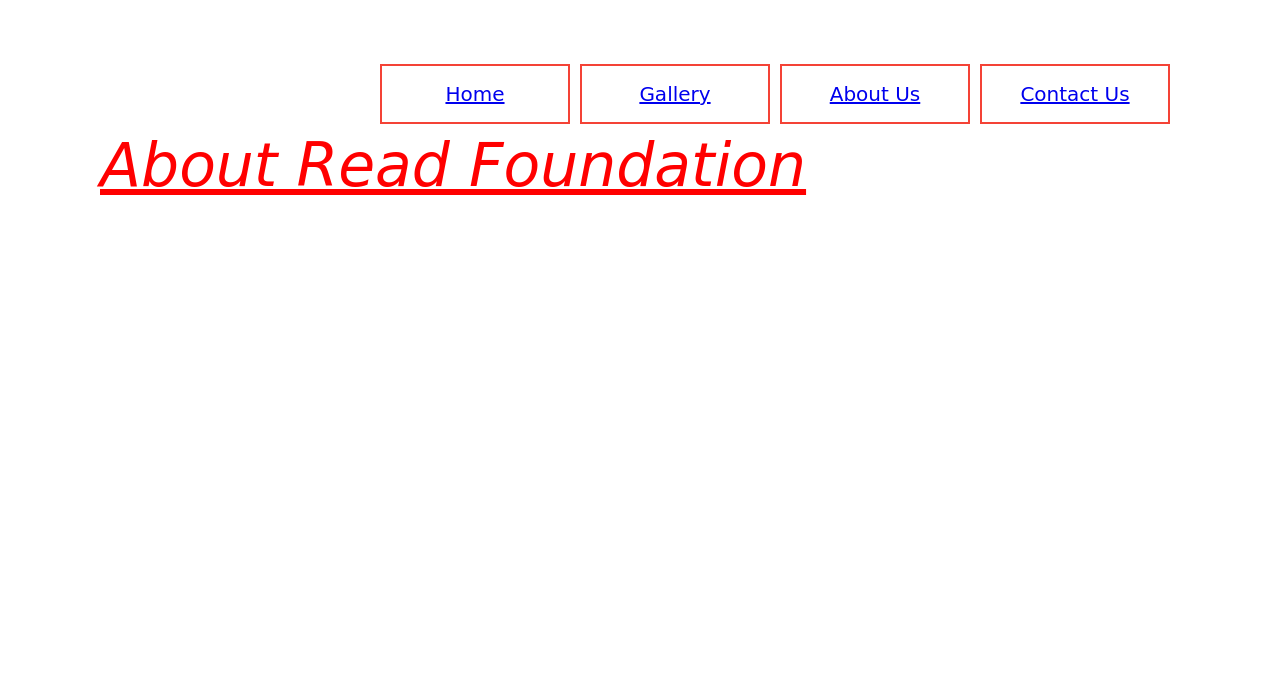
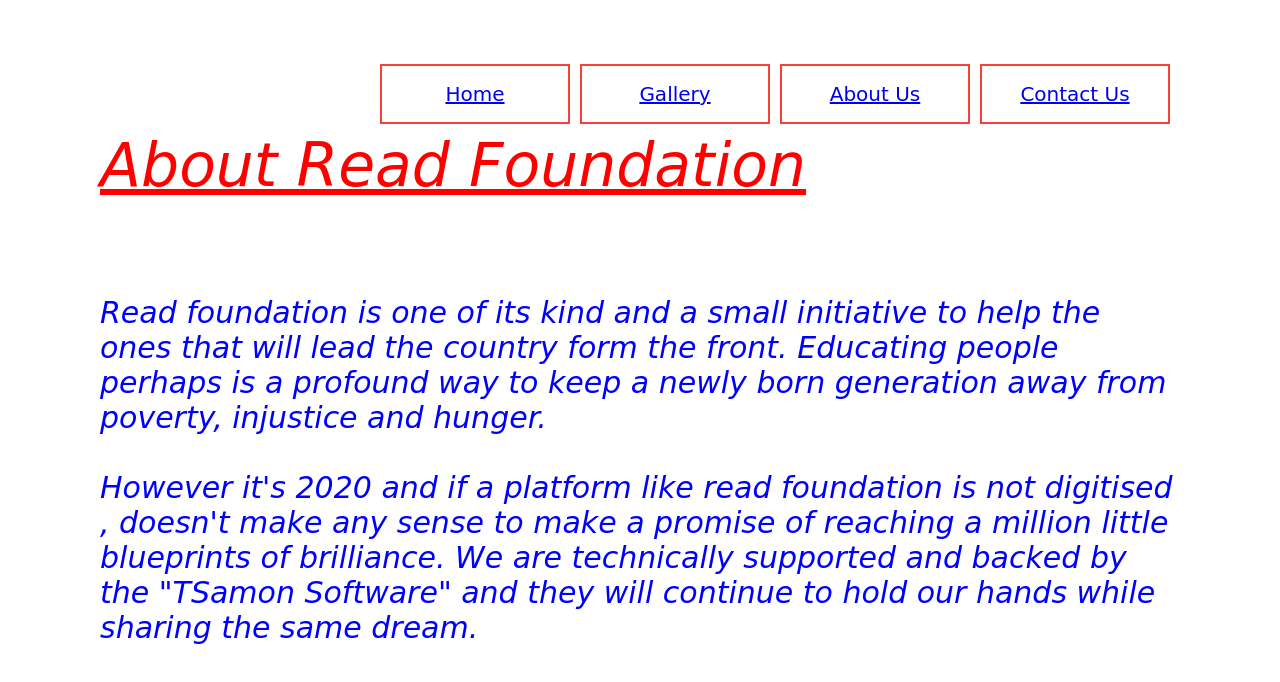
Before and after one commit to tnvrgit/read-foundation, a website: page public/about.html in a window 1280 px wide. Drawn offline with Linux system fonts and the light colour scheme.

Commit message:
about us added

```diff
--- a/public/about.html
+++ b/public/about.html
@@ -66,5 +66,11 @@
 
     </div>
             <p style="color:red; font-size:60px"><br><u><em>About Read Foundation</em></u></p>
+            <p>
+              <br>
+              Read foundation is one of its kind and a small initiative to help the ones that will lead the country form the front. Educating people perhaps is a profound way to keep a newly born generation away from poverty, injustice and hunger.
+              <br><br>
+              However it's 2020 and if a  platform like read foundation is not digitised , doesn't make any sense to make a  promise of reaching a million little blueprints of brilliance. We are technically supported and backed by the "TSamon Software" and they will continue to hold our hands while sharing the same dream.
+            </p>
     </body>
 </html>
```
